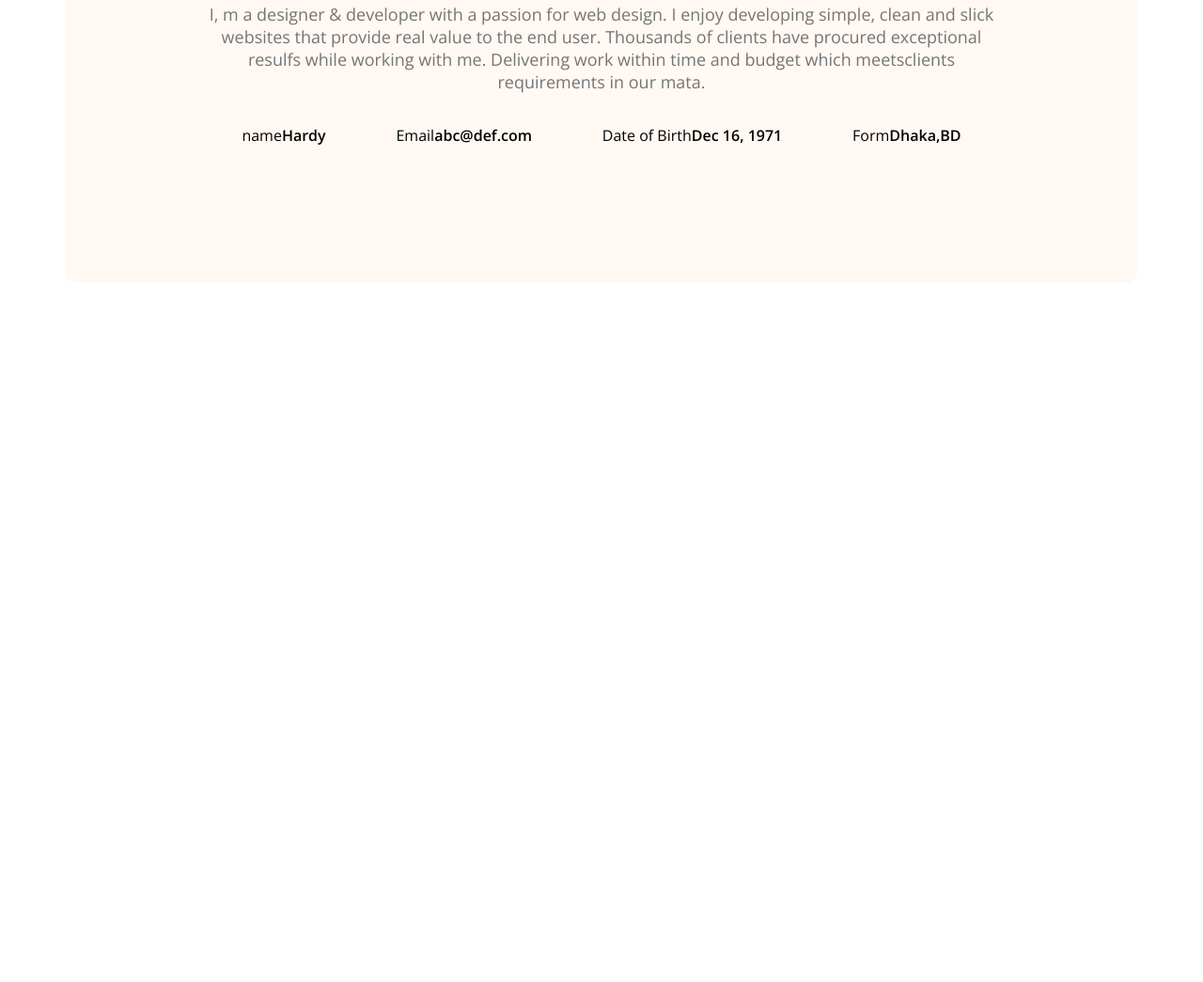
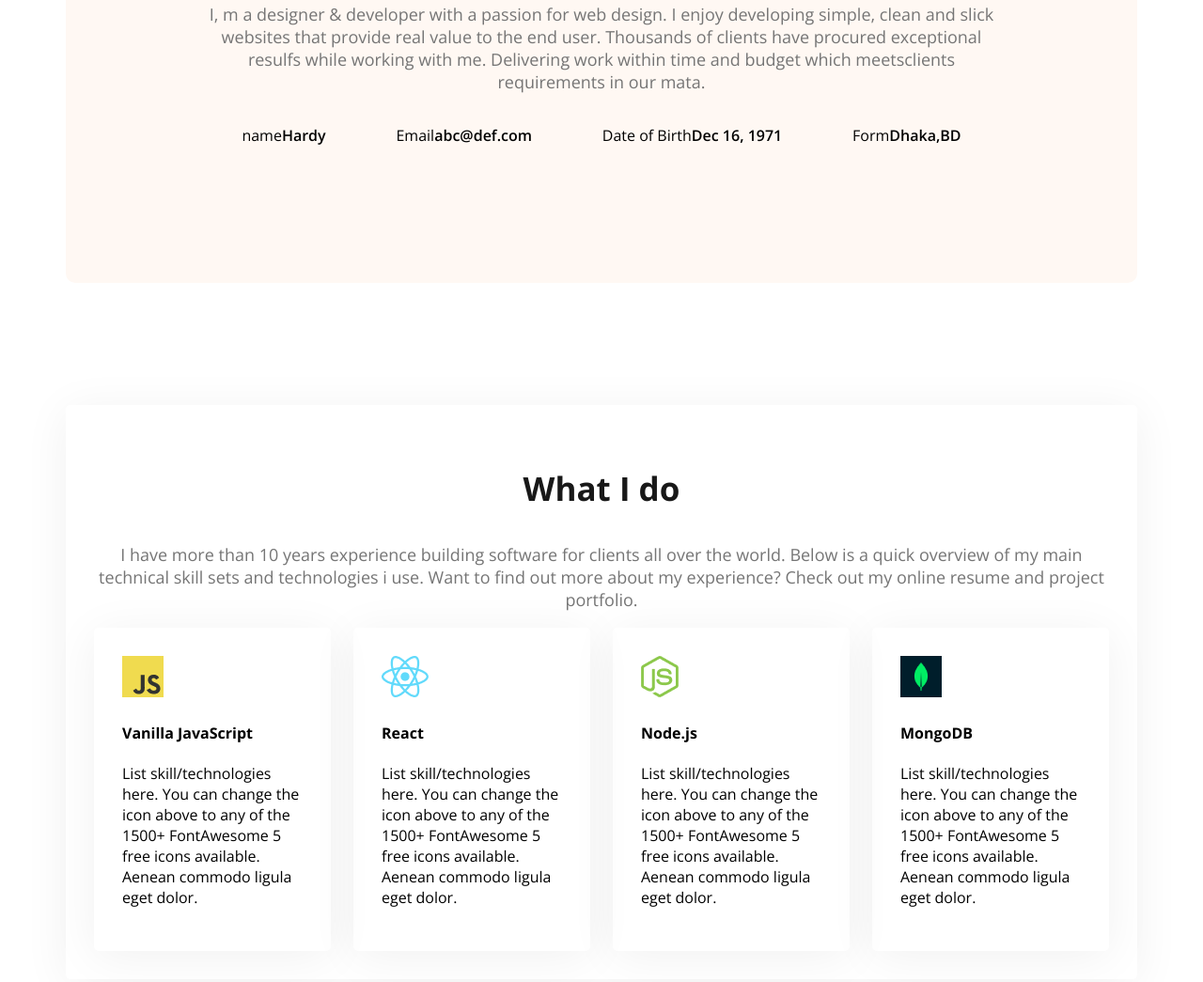
Before and after one commit to archichowdhury4/web-developer-portfolio, a plain HTML site: page index.html in a window 1280 px wide. Shown: the part 1296-2341 px from the top of the page at 94% size. Before the commit the page ends 1605 px from the top, so only its background shows below. Drawn offline with nearby package versions, Linux system fonts and the light colour scheme.

Commit message:
added all my work, images

```diff
--- a/index.html
+++ b/index.html
@@ -58,6 +58,36 @@
          </div>
     </div>
         </section>
+        <!--What I do section start-->
+        <section class="skills">
+            <h3 class="section-title text-center">What I do</h3>
+            <p class="section-description text-center"> I have more than 10 years experience building software for clients all over the world. Below is a quick
+overview of my main technical skill sets and technologies i use. Want to find out more about my experience?
+Check out my online resume and project portfolio.</p>
+                <div class="skills-container">
+                <!--.skills*4>img+h4.skill-title+p.skill-description-->
+                <div class="skills">
+                    <img src="images/icons/js.png" alt="">
+                    <h4 class="skill-title"> Vanilla JavaScript</h4>
+                    <p class="skill-description"> List skill/technologies here. You can change the icon above to any of the 1500+ FontAwesome 5 free icons available. Aenean commodo ligula eget dolor.</p>
+                </div>
+                <div class="skills">
+                    <img src="images/icons/react.png" alt="">
+                    <h4 class="skill-title"> React</h4>
+                    <p class="skill-description"> List skill/technologies here. You can change the icon above to any of the 1500+ FontAwesome 5 free icons available. Aenean commodo ligula eget dolor.</p>
+                </div>
+                <div class="skills">
+                    <img src="images/icons/nodejs.png" alt="">
+                    <h4 class="skill-title"> Node.js</h4>
+                    <p class="skill-description"> List skill/technologies here. You can change the icon above to any of the 1500+ FontAwesome 5 free icons available. Aenean commodo ligula eget dolor.</p>
+                </div>
+                <div class="skills">
+                    <img src="images/icons/mongo.png" alt="">
+                    <h4 class="skill-title">MongoDB</h4>
+                    <p class="skill-description"> List skill/technologies here. You can change the icon above to any of the 1500+ FontAwesome 5 free icons available. Aenean commodo ligula eget dolor.</p>
+                </div>
+            </div>
+        </section>
     </main>
     <footer>
 
--- a/styles/portfolio.css
+++ b/styles/portfolio.css
@@ -56,9 +56,13 @@
     font-weight: bold;
     color: #181818;
 }
+
 .section-description{
     font-size: 18px;
     color: #757575;
+}
+.text-center{
+    text-align: center;
 }
 /* header */
 .header{
@@ -91,14 +95,18 @@
     max-width: 1140px;
     margin: 0 auto;
 }
+main section{
+    margin-top: 130px;
+    margin-bottom: 130px;
+}
+
 /* about styles */
 .about{
     border-radius: 10px;
     padding: 130px 150px;
     text-align: center;
-    margin-top: 130px;
+}
 
-}
 .about-item{
     display: flex;
     justify-content: space-around;
@@ -106,3 +114,14 @@
 .item-description{
     font-weight: 600;
 }
+
+/*skills selection styles */
+.skills-container{
+    display: flex;
+    gap: 24px;
+}
+.skills{
+    padding: 30px;
+    border-radius: 5px;
+    box-shadow: 0px 6px 50px 0px rgba(0, 0, 0, 0.06);
+}
```
